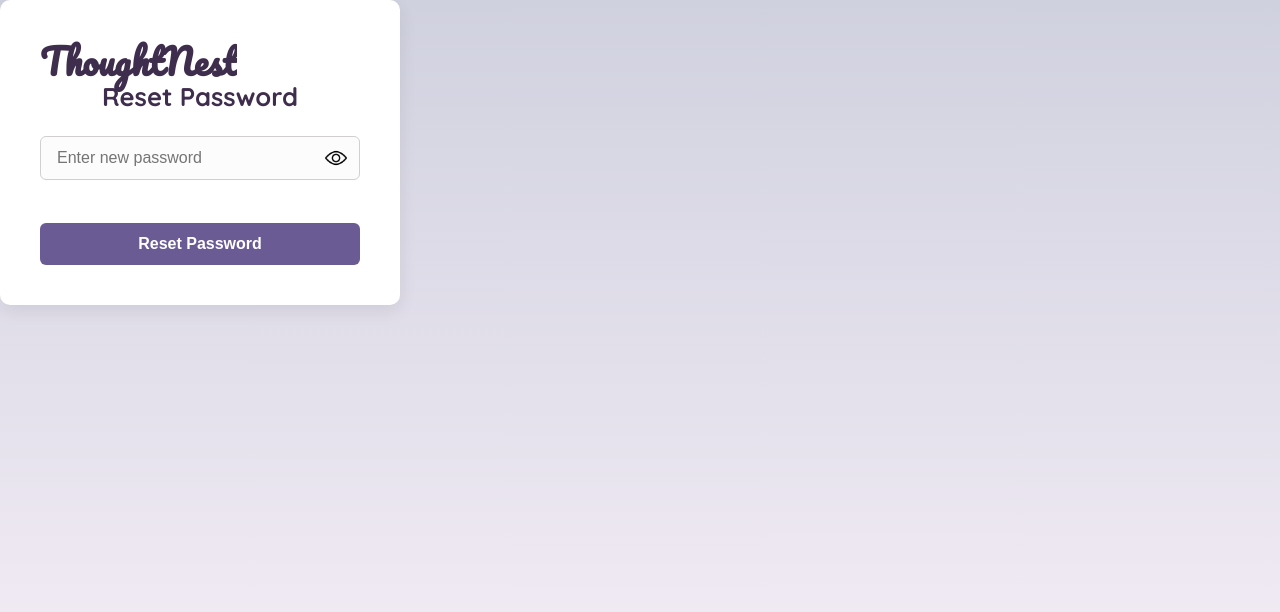
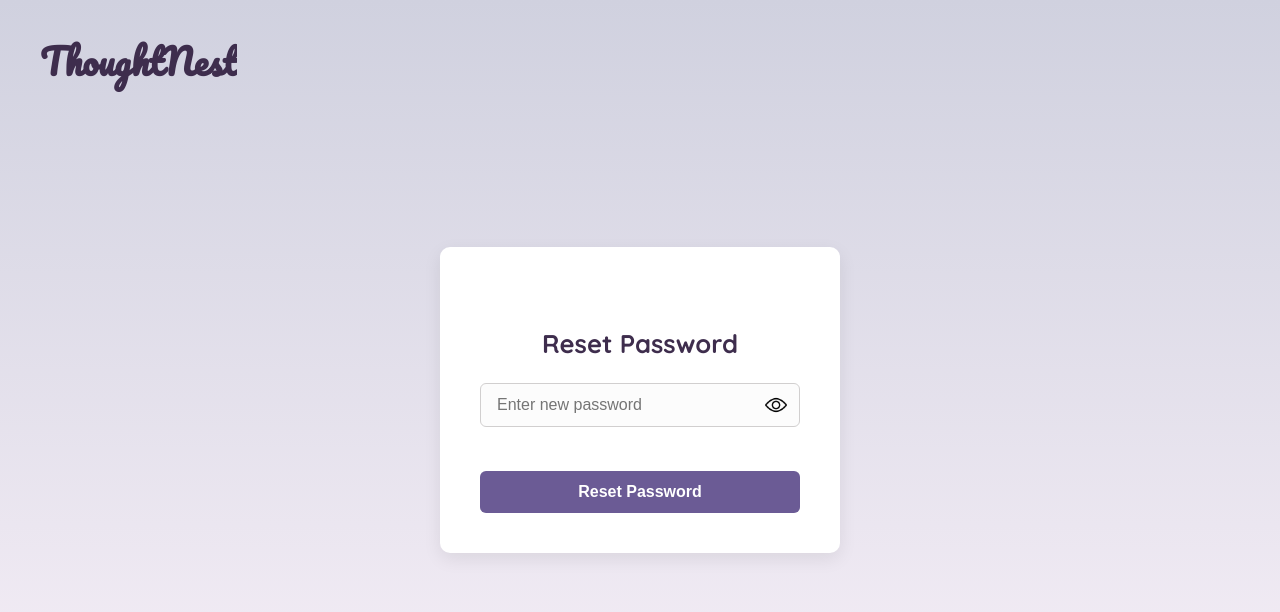
Before and after one commit to Harineeanandh/ThoughtNest, a React (Vite) app in the folder ThoughtNestFrontend/: page /reset-password in a window 1280 px wide. Shown: the top 612 px of the page. Built offline with nearby package versions, Linux system fonts and the light colour scheme; no server answers.

Commit message:
Updated resetpassword.css and ResetPasswordPage.jsx

```diff
--- a/ThoughtNestFrontend/src/pages/ResetPasswordPage.jsx
+++ b/ThoughtNestFrontend/src/pages/ResetPasswordPage.jsx
@@ -4,7 +4,7 @@ import { useNavigate, useLocation } from "react-router-dom";
 import "../styles/resetpassword.css";
 import 'react-toastify/dist/ReactToastify.css';
 import { toast } from "react-toastify";
-import api from "../scripts/apiInstance"; // Using shared axios instance
+import api from "../scripts/apiInstance";
 
 export default function ResetPasswordPage() {
   const location = useLocation();
@@ -14,7 +14,6 @@ export default function ResetPasswordPage() {
   const [showPassword, setShowPassword] = useState(false);
   const [isLoading, setIsLoading] = useState(false);
 
-  // Extract token from query string
   const token = new URLSearchParams(location.search).get("token");
 
   const handleSubmit = async (e) => {
@@ -31,11 +30,9 @@ export default function ResetPasswordPage() {
       setTimeout(() => navigate("/login"), 1500);
     } catch (error) {
       let message = "Password reset failed. Please try again.";
-
       if (error.response?.data?.message) {
         message = error.response.data.message;
       }
-
       toast.error(message);
     } finally {
       setIsLoading(false);
@@ -43,7 +40,7 @@ export default function ResetPasswordPage() {
   };
 
   return (
-    <>
+    <div className="reset-wrapper">
       <header className="navbar center-logo-only">
         <h1 className="logo">ThoughtNest</h1>
       </header>
@@ -74,6 +71,6 @@ export default function ResetPasswordPage() {
           </button>
         </form>
       </main>
-    </>
+    </div>
   );
 }
--- a/ThoughtNestFrontend/src/styles/resetpassword.css
+++ b/ThoughtNestFrontend/src/styles/resetpassword.css
@@ -11,6 +11,16 @@ body {
   min-height: 100vh;
   padding: 1rem;
 }
+
+.reset-wrapper {
+  display: flex;
+  flex-direction: column;
+  align-items: center;
+  justify-content: center;
+  min-height: 100vh;
+  width: 100%;
+}
+
 
 /* Centered logo */
 .center-logo-only {
```
